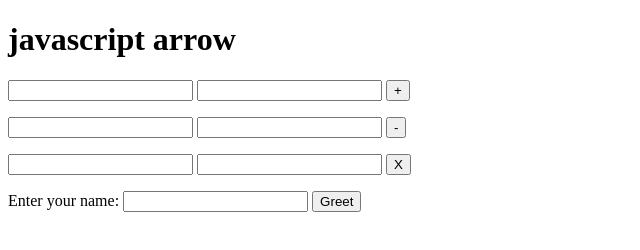
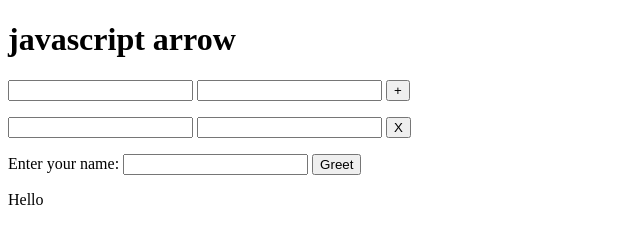
Before and after one commit to senaimussie/jsarrow, a plain HTML site: page index.html in a window 1280 px wide. Both pictures are taken after a click on the button "Greet". Shown: the whole page, without its empty margins (0-640 px from the left). Drawn offline with Linux system fonts and the light colour scheme.

Commit message:
Update index.html

```diff
--- a/index.html
+++ b/index.html
@@ -16,12 +16,6 @@
     <p> <span id="sresult"></span></p>
 
 
-    <input type="number" id="trd">
-    <input type="number" id="trs">
-    <button onclick="min()">-</button>
-    <p> <span id ="minresult"></span></p>
-
-
     <input type="number" id="num3">
     <input type="number" id="num4">
 
@@ -36,7 +30,7 @@
     <p> <span id="gresult"></span></p>
 
     <script>
-        // Arrow function to calculate sum
+
         let s = () => {
             let a = parseInt(document.getElementById("num1").value);
             let b = parseInt(document.getElementById("num2").value);
@@ -46,12 +40,6 @@
         }
 
 
-        let min = () => {
-            let m = parseInt(document.getElementById("trd")).value;
-            let n = parseInt(document.getElementById("trs")).value;
-            let result = (m, n)  m-n;
-            document.getElementById("minresult").textContent = result;
-        }
 
 
         let m = () => {
@@ -66,8 +54,8 @@
         let greetUser = () => {
             let name = document.getElementById("name").value;
             let greet = (name) => "Hello " + name;
-            let greeting = greet(name);
-            document.getElementById("gresult").textContent = greeting;
+            let result = greet(name);
+            document.getElementById("gresult").textContent = result;
         }
     </script>
 </body>
```
